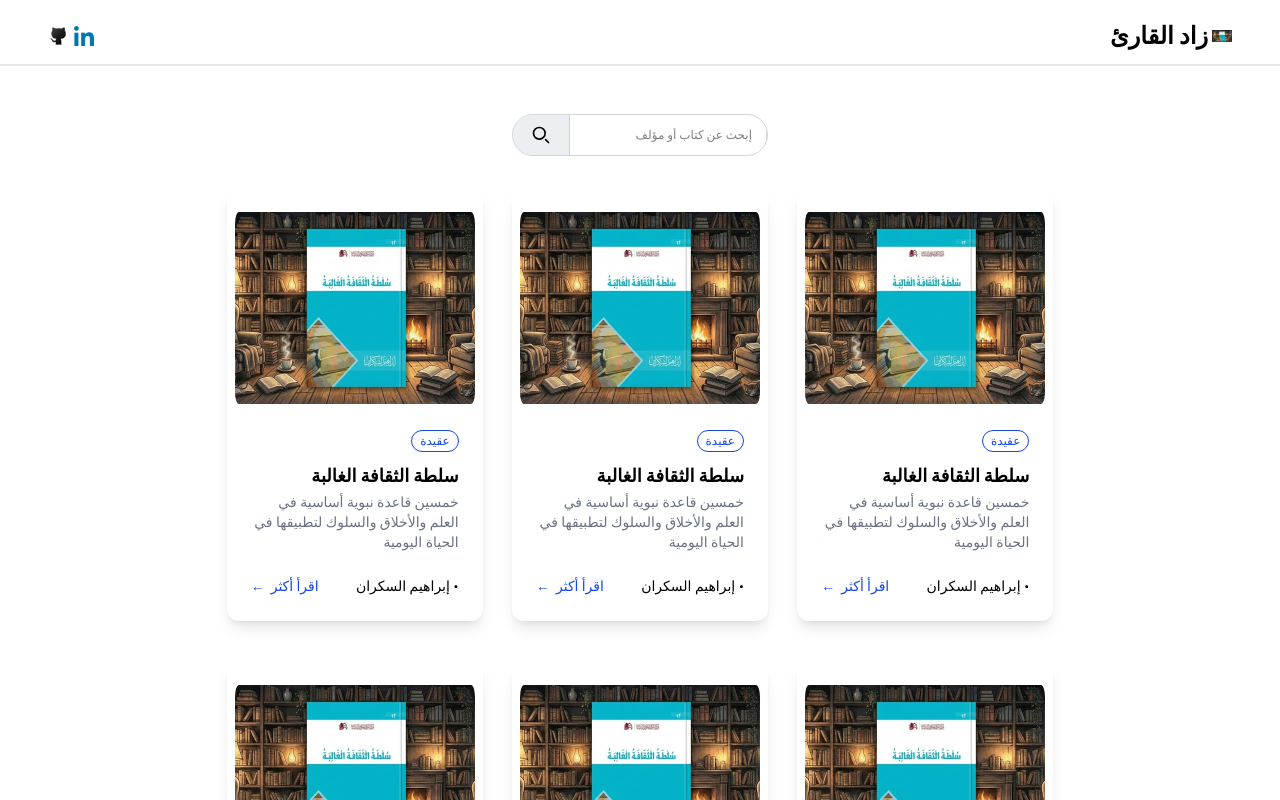
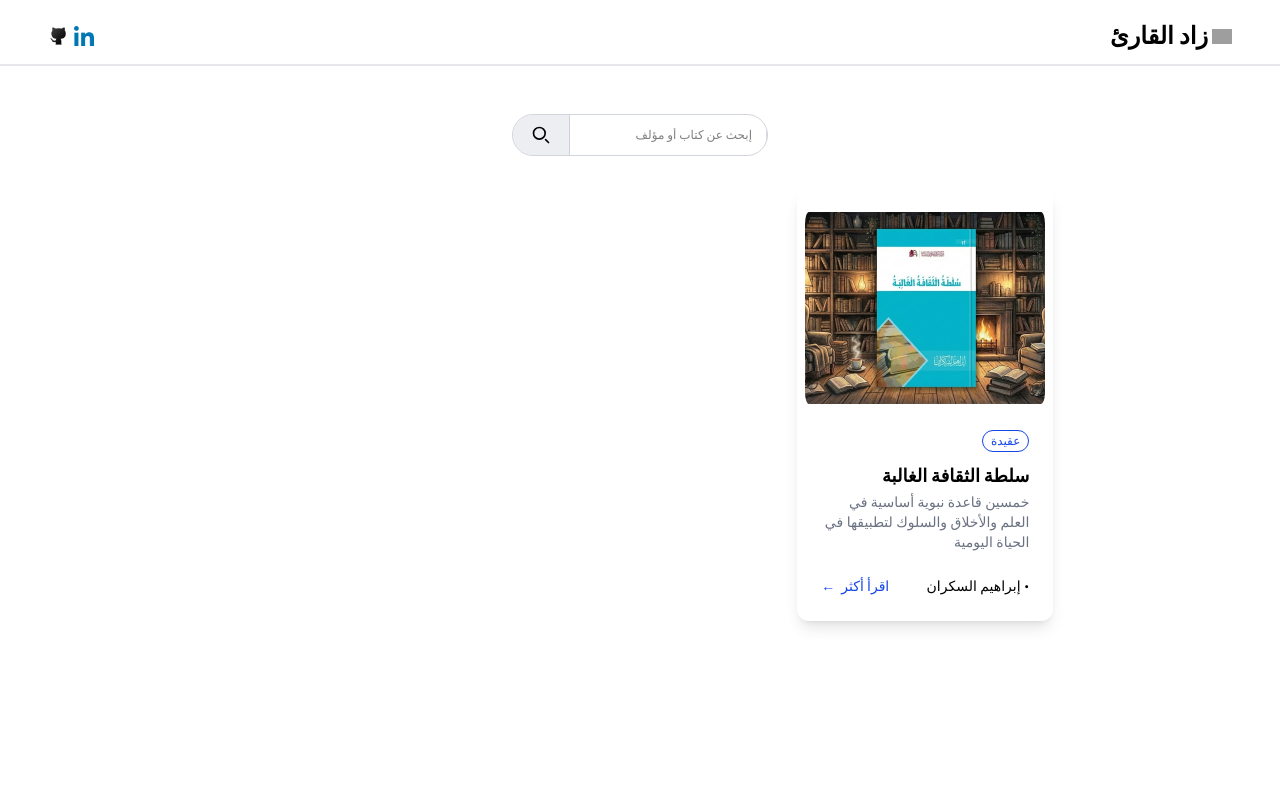
Before and after one commit to GamalHafez/zad-alqari, a Next.js app: page / in a window 1280 px wide. Shown: the top 800 px of the page. Built offline with nearby package versions, Linux system fonts and the light colour scheme; grey boxes are pictures that could not be loaded.

Commit message:
refactor: make BlogCard dynamic using typed static book data

```diff
--- a/app/page.tsx
+++ b/app/page.tsx
@@ -1,18 +1,15 @@
-import BlogCard from "@components/blog-card";
-import SearchForm from "@components/search-form";
+import BlogCard from "@/components/blog-card";
+import SearchForm from "@/components/search-form";
+import { books } from "@/data/books";
 
 export default function Home() {
   return (
     <>
       <SearchForm />
       <section className="mt-3 mb-8 grid grid-cols-1 justify-items-center gap-x-8 gap-y-10 p-5 md:grid-cols-3 lg:grid-cols-3">
-        <BlogCard />
-        <BlogCard />
-        <BlogCard />
-        <BlogCard />
-        <BlogCard />
-        <BlogCard />
-        <BlogCard />
+        {books.map((book) => (
+          <BlogCard key={book.id} book={book} />
+        ))}
       </section>
     </>
   );
--- a/components/blog-card/BlogCard.tsx
+++ b/components/blog-card/BlogCard.tsx
@@ -1,12 +1,15 @@
 import Image from "next/image";
-import { Card, CardContent, CardFooter } from "@components/ui/card";
-import { Badge } from "@components/ui/badge";
+import { Card, CardContent, CardFooter } from "@/components/ui/card";
+import { Badge } from "@/components/ui/badge";
+import { Book } from "@/data/books";
 
-const BlogCard = () => {
+const BlogCard = ({ book }: { book: Book }) => {
+  const { title, description, author, category, cover } = book;
+
   return (
     <Card className="group w-3xs cursor-pointer overflow-hidden border-0 shadow-lg transition-transform duration-300 hover:scale-[1.02] hover:shadow-xl">
       <Image
-        src="/images/book.png"
+        src={cover}
         alt="Post cover"
         width={400}
         height={300}
@@ -18,20 +21,17 @@ const BlogCard = () => {
           variant="outline"
           className="text-blue-700 transition-colors duration-300 group-hover:bg-blue-100 group-hover:text-blue-800"
         >
-          عقيدة
+          {category}
         </Badge>
 
         <h3 className="mt-3 mb-1 text-lg leading-snug font-semibold transition duration-300 group-hover:text-blue-800">
-          سلطة الثقافة الغالبة
+          {title}
         </h3>
-        <p className="text-sm text-gray-500">
-          خمسين قاعدة نبوية أساسية في العلم والأخلاق والسلوك لتطبيقها في الحياة
-          اليومية
-        </p>
+        <p className="text-sm text-gray-500">{description}</p>
       </CardContent>
 
       <CardFooter className="text-muted-foreground flex justify-between gap-1.5 text-sm">
-        <h3>• إبراهيم السكران</h3>
+        <h3>• {author}</h3>
         <button
           type="button"
           className="group inline-flex cursor-pointer items-center gap-1.5 text-sm font-medium text-blue-700 transition-colors duration-300 hover:text-blue-800"
--- /dev/null
+++ b/data/books.ts
@@ -0,0 +1,20 @@
+export type Book = {
+  id: number;
+  title: string;
+  description: string;
+  author: string;
+  category: string;
+  cover: string;
+};
+
+export const books: Book[] = [
+  {
+    id: 1,
+    title: "سلطة الثقافة الغالبة",
+    description:
+      "خمسين قاعدة نبوية أساسية في العلم والأخلاق والسلوك لتطبيقها في الحياة اليومية",
+    author: "إبراهيم السكران",
+    category: "عقيدة",
+    cover: "/images/covers/1.png",
+  },
+];
--- a/vite.config.ts
+++ b/vite.config.ts
@@ -6,8 +6,9 @@ export default defineConfig({
   plugins: [react()],
   resolve: {
     alias: {
-      "@components": path.resolve(__dirname, "./components"),
-      "@app": path.resolve(__dirname, "./app"),
+      "@/components": path.resolve(__dirname, "./components"),
+      "@/app": path.resolve(__dirname, "./app"),
+      "@/data": path.resolve(__dirname, "./data"),
     },
   },
   test: {
```
Also changed, not shown: public/images/covers/1.png (renamed from public/images/book.png).
